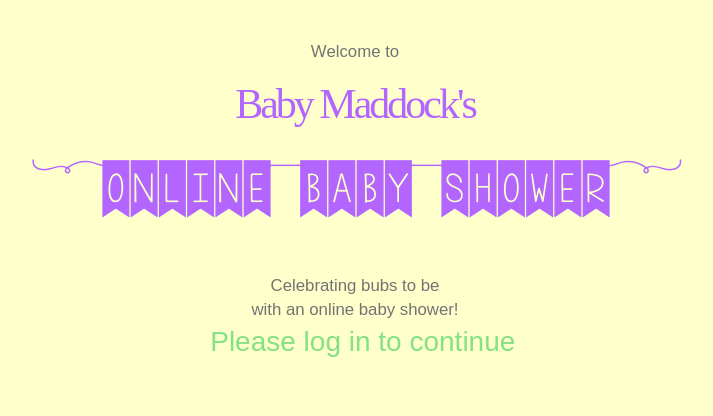
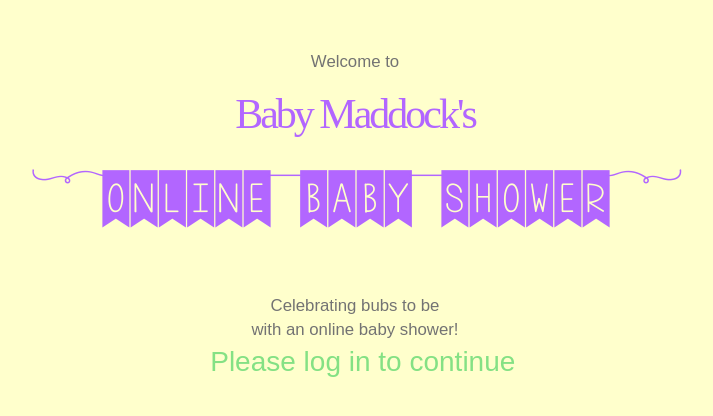
Before and after one commit to KimberleyLawrence/babybook, a Django app: template shower/templates/registration/login.html in a window 1280 px wide. Shown: the part 139-555 px from the top of the page, without its empty margins (285-998 px from the left). Run offline with Django 3.2, Linux system fonts and the light colour scheme; the template is opened without the code that fills it, so the values that code supplies are empty; some libraries are stand-ins or nearby versions; some web fonts are replaced.

```diff
--- a/static/index.css
+++ b/static/index.css
@@ -90,7 +90,7 @@ a:hover{
   font-size: 1.2em;
   color:#737373;
   float: center;
-  margin-top: 20px;
+  margin-top: 30px;
 }
 
 .title{
```
